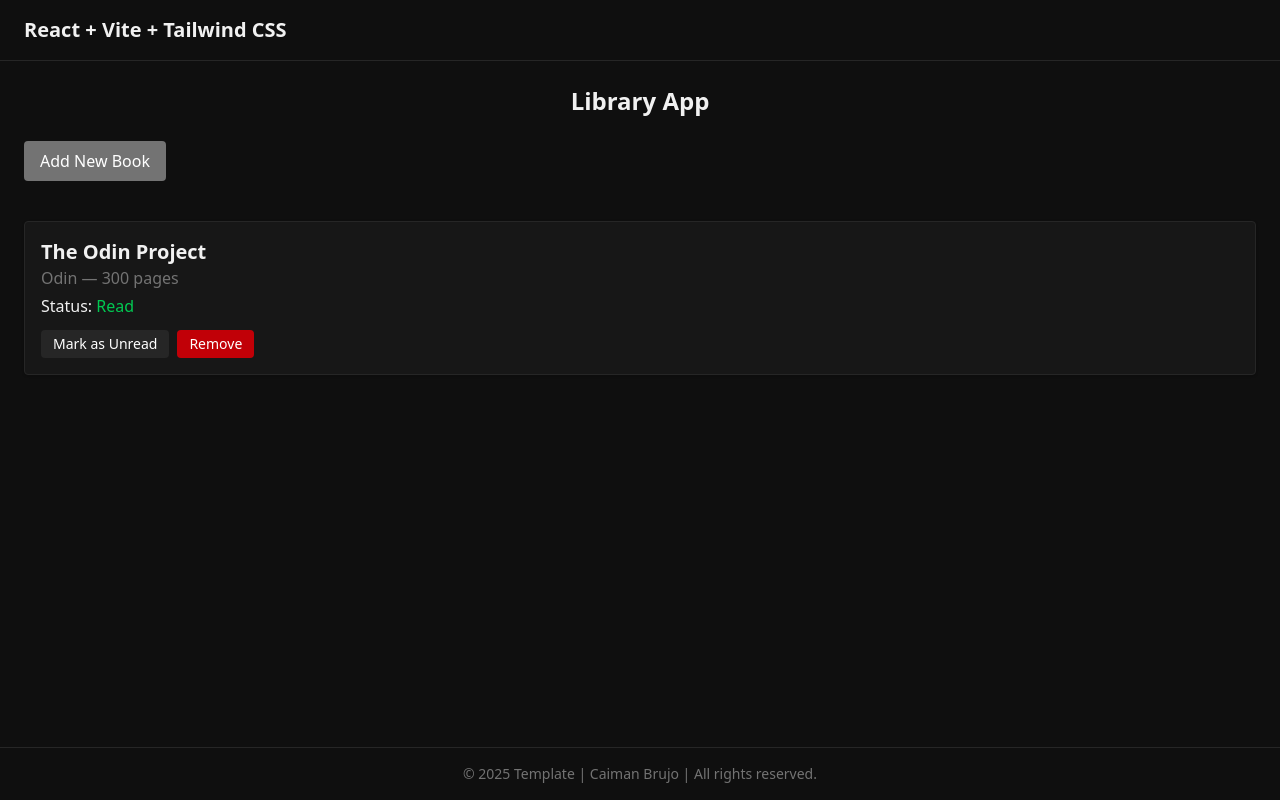
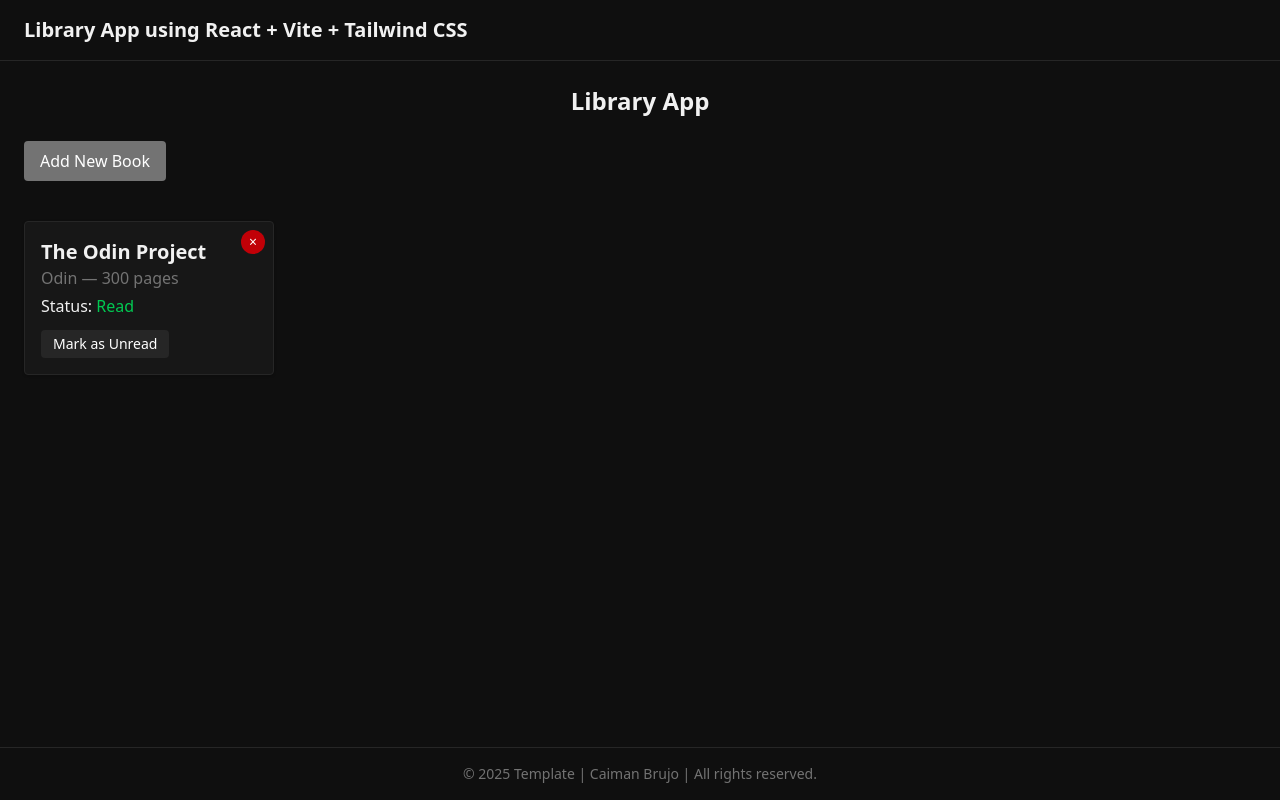
Before and after one commit to CaimanBrujo/library-app, a React app: page / in a window 1280 px wide. Built offline with nearby package versions, Linux system fonts and the light colour scheme; the HTML template or start-up script is replaced by a standard one.

Commit message:
refactor: split BookList into BookList and BookCard
BookList now acts as a flex container with wrapping. Each book is rendered by BookCard, which has controlled width and a top-right delete button.

```diff
--- /dev/null
+++ b/src/components/BookCard.tsx
@@ -0,0 +1,42 @@
+import React from 'react'
+import type { Book } from '../types/Book'
+
+type Props = {
+  book: Book
+  dispatch: React.Dispatch<
+    | { type: 'TOGGLE_READ'; payload: string }
+    | { type: 'REMOVE_BOOK'; payload: string }
+  >
+}
+
+export default function BookCard({ book, dispatch }: Props) {
+  return (
+    <div className="relative w-[250px] p-4 border border-border rounded shadow-sm bg-gray-800">
+      <button
+        onClick={() => dispatch({ type: 'REMOVE_BOOK', payload: book.id })}
+        className="absolute top-2 right-2 text-sm text-white bg-red-700 hover:bg-red-600 rounded-full w-6 h-6 flex items-center justify-center"
+        aria-label="Remove book"
+      >
+        ×
+      </button>
+      <h2 className="text-xl font-semibold">{book.title}</h2>
+      <p className="text-muted">
+        {book.author} — {book.pages} pages
+      </p>
+      <p className="mt-1">
+        Status:{' '}
+        <span className={book.read ? 'text-green-500' : 'text-red-500'}>
+          {book.read ? 'Read' : 'Not read'}
+        </span>
+      </p>
+      <div className="mt-3">
+        <button
+          onClick={() => dispatch({ type: 'TOGGLE_READ', payload: book.id })}
+          className="px-3 py-1 text-sm bg-gray-700 text-white rounded hover:bg-gray-600 transition-colors"
+        >
+          Mark as {book.read ? 'Unread' : 'Read'}
+        </button>
+      </div>
+    </div>
+  )
+}
--- a/src/components/BookList.tsx
+++ b/src/components/BookList.tsx
@@ -1,5 +1,5 @@
-import React from 'react'
 import type { Book } from '../types/Book'
+import BookCard from './BookCard'
 
 type Props = {
   books: Book[]
@@ -11,42 +11,10 @@ type Props = {
 
 export default function BookList({ books, dispatch }: Props) {
   return (
-    <ul className="space-y-4">
+    <div className="flex flex-wrap gap-4">
       {books.map((book) => (
-        <li
-          key={book.id}
-          className="p-4 border border-border rounded shadow-sm bg-gray-800"
-        >
-          <h2 className="text-xl font-semibold">{book.title}</h2>
-          <p className="text-muted">
-            {book.author} — {book.pages} pages
-          </p>
-          <p className="mt-1">
-            Status:{' '}
-            <span className={book.read ? 'text-green-500' : 'text-red-500'}>
-              {book.read ? 'Read' : 'Not read'}
-            </span>
-          </p>
-          <div className="mt-3 flex gap-2">
-            <button
-              onClick={() =>
-                dispatch({ type: 'TOGGLE_READ', payload: book.id })
-              }
-              className="px-3 py-1 text-sm bg-gray-700 text-white rounded hover:bg-gray-600 transition-colors"
-            >
-              Mark as {book.read ? 'Unread' : 'Read'}
-            </button>
-            <button
-              onClick={() =>
-                dispatch({ type: 'REMOVE_BOOK', payload: book.id })
-              }
-              className="px-3 py-1 text-sm bg-red-700 text-white rounded hover:bg-red-600 transition-colors"
-            >
-              Remove
-            </button>
-          </div>
-        </li>
+        <BookCard key={book.id} book={book} dispatch={dispatch} />
       ))}
-    </ul>
+    </div>
   )
 }
--- a/src/components/Header.tsx
+++ b/src/components/Header.tsx
@@ -1,7 +1,9 @@
 export default function Header() {
   return (
     <header className="w-full bg-background text-text py-4 px-6 border-b border-border">
-      <h1 className="text-xl font-semibold">React + Vite + Tailwind CSS</h1>
+      <h1 className="text-xl font-semibold">
+        Library App using React + Vite + Tailwind CSS
+      </h1>
     </header>
   )
 }
```
